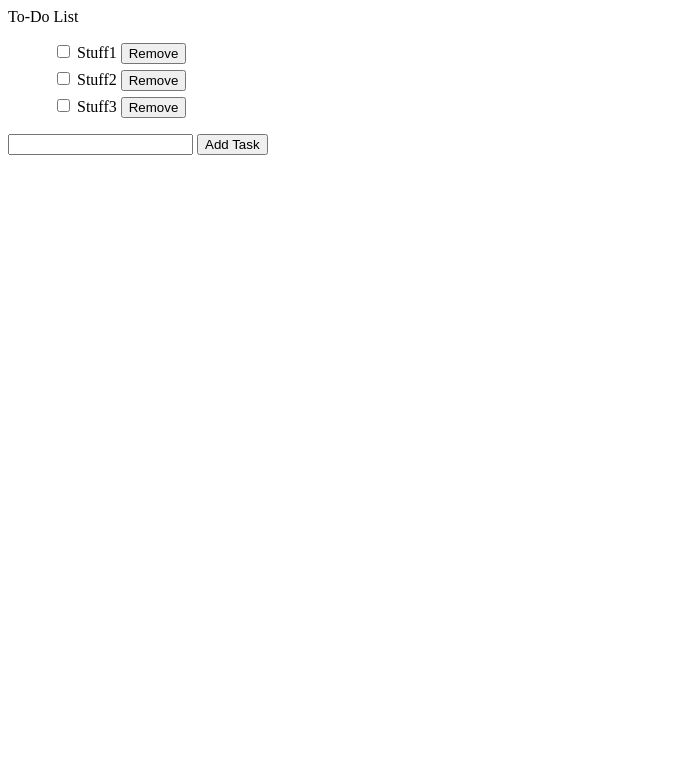
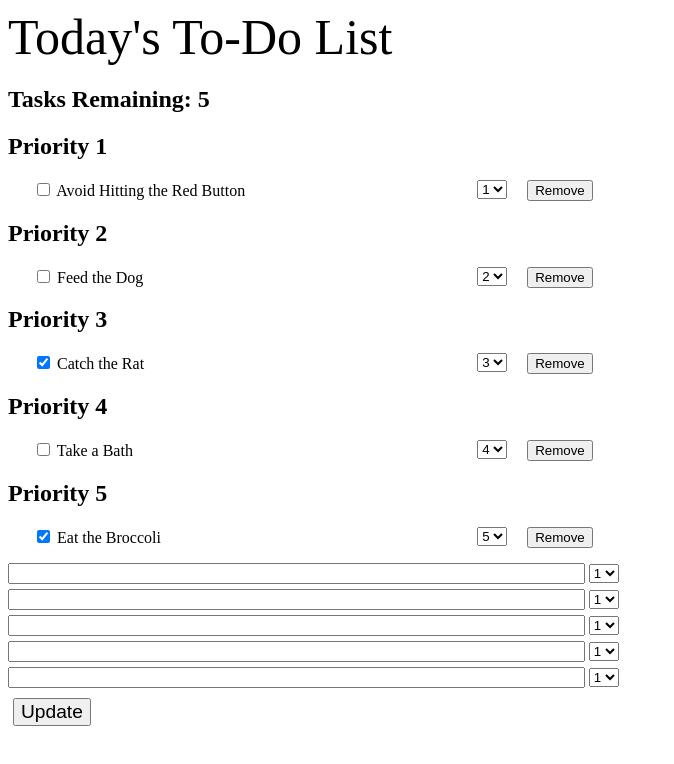
Before and after one commit to AaronW422/ToDo-List-App, a plain HTML site: page index.html in a window 1280 px wide. Shown: the whole page, without its empty margins (0-674 px from the left). Drawn offline with Linux system fonts and the light colour scheme.

Commit message:
Can remove entries and working addNewTask()

```diff
--- /dev/null
+++ b/app.js
@@ -0,0 +1,70 @@
+var Tasks = [
+  {
+    title: "Feed the Dog",
+    status: false,
+    priority: 2,
+    person: "John Smith",
+  },
+  {
+    title: "Catch the Rat",
+    status: true,
+    priority: 3,
+    person: "John Smith",
+  },
+  {
+    title: "Eat the Broccoli",
+    status: true,
+    priority: 5,
+    person: "John Smith",
+  },
+  {
+    title: "Take a Bath",
+    status: false,
+    priority: 4,
+    person: "John Smith",
+  },
+  {
+    title: "Avoid Hitting the Red Button",
+    status: false,
+    priority: 1,
+    person: "John Smith",
+  }
+]
+
+function addNewTask(task){
+  var newTask = document.createElement("li")
+  newTask.className = "task"
+  newTask.innerHTML = "<input type='checkbox'> <span></span> <button class='remove'>Remove</button> <select class='listedtask'> \
+  <option value = '1'>1</option>\
+  <option value = '2'>2</option>\
+  <option value = '3'>3</option>\
+  <option value = '4'>4</option>\
+  <option value = '5'>5</option></select>"
+  document.getElementById('priority' + task.priority).appendChild(newTask)
+  var Title = newTask.querySelector('span')
+  Title.textContent = task.title
+  var Prior = newTask.querySelector('select')
+  Prior.value = task.priority
+  var Status = newTask.querySelector('input')
+  Status.checked = task.status
+  var Remove = newTask.querySelector('button')
+  Remove.addEventListener('click',function(){
+    console.log(task)
+    document.getElementById('priority' + task.priority).removeChild(newTask)
+  })
+}
+
+Tasks.forEach(addNewTask)
+
+var update = document.getElementById('update')
+var NewTasks = document.getElementsByClassName('input')
+var NewPriorities = document.getElementsByClassName('priority')
+
+var NewTask = {
+  title: NewTask[0],
+  status: false,
+  priority: NewPriorities[0],
+  person: '',
+}
+
+update.addEventListener('click',addNewTask(NewTask))
--- a/index.html
+++ b/index.html
@@ -2,30 +2,128 @@
 <html>
 <head>
   <style>
+    header{
+      font-size: 50px;
+    }
     ul {
       list-style-type: none;
+      padding-left: 20px;
     }
-    ul li {
+    ul li{
+      margin: 5px;
+      width: 45%;
+    }
+    }
+    div {
+      display: block;
       margin: 5px;
     }
-    </style>
+    select.listedtask{
+      float: right;
+      margin-right: 20px;
+    }
+    button{
+      float: right;
+    }
+    .bottom {
+      float: none;
+      margin: 5px;
+      font-size: 1.2em;
+    }
+    input.input{
+      width: 45%;
+      margin-bottom: 5px;
+    }
+  </style>
 </head>
 
 <body>
+  <header>Today's To-Do List</header>
 
-  <header>
-    To-Do List
-  </header>
+  <h2>Tasks Remaining: 5</h2>
 
-  <ul>
-    <li><input type = "checkbox"> Stuff1 <button>Remove</button></li>
-    <li><input type = "checkbox"> Stuff2 <button>Remove</button></li>
-    <li><input type = "checkbox"> Stuff3 <button>Remove</button></li>
+  <h2> Priority 1</h2>
+  <ul id="priority1">
+
   </ul>
 
-  <input type = "text" />
+  <h2> Priority 2</h2>
 
-  <button>Add Task</button>
+  <ul id="priority2">
+  </ul>
+
+  <h2> Priority 3</h2>
+  <ul id="priority3">
+
+  </ul>
+
+  <h2> Priority 4</h2>
+  <ul id="priority4">
+
+  </ul>
+
+  <h2> Priority 5</h2>
+  <ul id="priority5">
+  </ul>
+
+  <div>
+    <input type = "text" class="input"/>
+    <select class='priority'>
+      <option value = '1'>1</option>
+      <option value = '2'>2</option>
+      <option value = '3'>3</option>
+      <option value = '4'>4</option>
+      <option value = '5'>5</option>
+    </select>
+  </div>
+
+  <div>
+    <input type = "text" class="input"/>
+    <select class='priority'>
+      <option value = '1'>1</option>
+      <option value = '2'>2</option>
+      <option value = '3'>3</option>
+      <option value = '4'>4</option>
+      <option value = '5'>5</option>
+    </select>
+  </div>
+
+  <div>
+    <input type = "text" class="input"/>
+    <select class='priority'>
+      <option value = '1'>1</option>
+      <option value = '2'>2</option>
+      <option value = '3'>3</option>
+      <option value = '4'>4</option>
+      <option value = '5'>5</option>
+    </select>
+  </div>
+
+  <div>
+    <input type = "text" class="input"/>
+    <select class='priority'>
+      <option value = '1'>1</option>
+      <option value = '2'>2</option>
+      <option value = '3'>3</option>
+      <option value = '4'>4</option>
+      <option value = '5'>5</option>
+    </select>
+  </div>
+
+  <div>
+    <input type = "text" class="input"/>
+    <select class='priority'>
+      <option value = '1'>1</option>
+      <option value = '2'>2</option>
+      <option value = '3'>3</option>
+      <option value = '4'>4</option>
+      <option value = '5'>5</option>
+    </select>
+  </div>
+
+  <button class="bottom" id="update">Update</button>
+
+  <script src = "app.js"></script>
 
 </body>
 </html>
```
